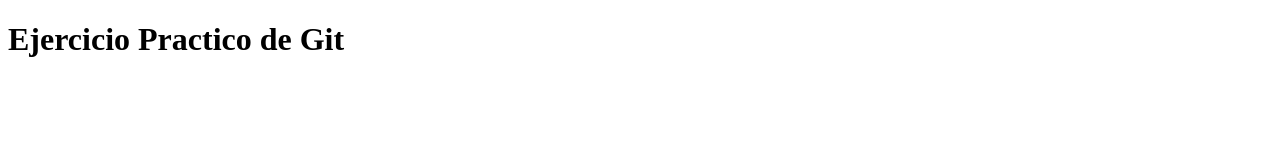
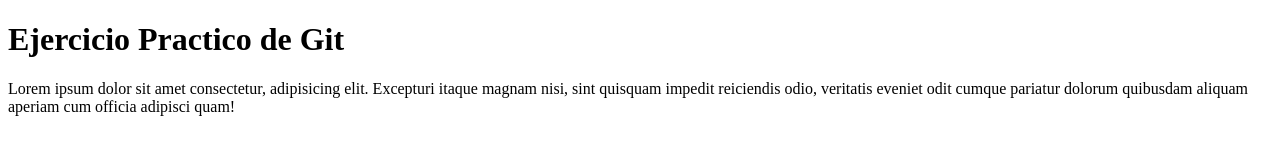
Before and after one commit to Javibc17/ejercicioGit, a plain HTML site: page index.html in a window 1280 px wide. Drawn offline with Linux system fonts and the light colour scheme.

Commit message:
Añadir parrafo

```diff
--- a/index.html
+++ b/index.html
@@ -7,5 +7,7 @@
 </head>
 <body>
     <h1>Ejercicio Practico de Git</h1>
+
+    <p>Lorem ipsum dolor sit amet consectetur, adipisicing elit. Excepturi itaque magnam nisi, sint quisquam impedit reiciendis odio, veritatis eveniet odit cumque pariatur dolorum quibusdam aliquam aperiam cum officia adipisci quam!</p>
 </body>
 </html>
```
